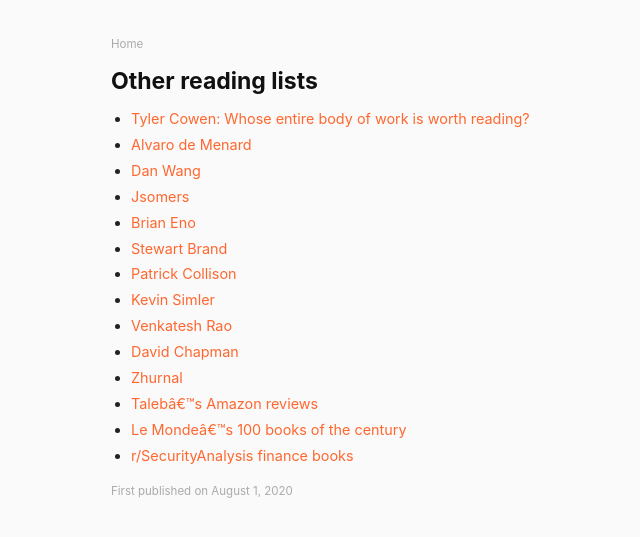
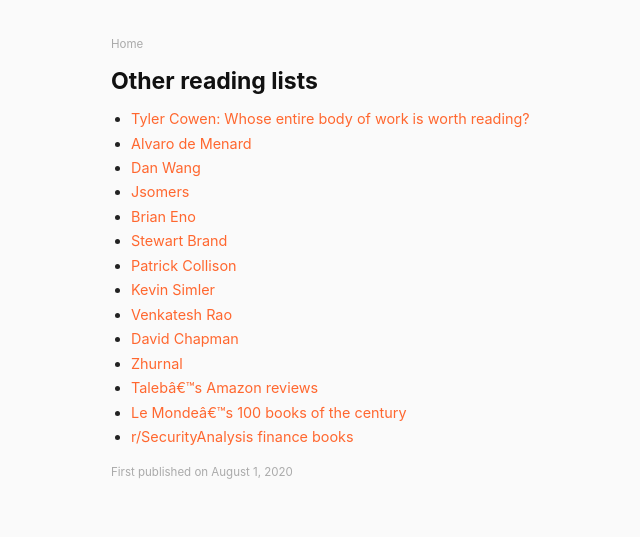
Before and after one commit to danschlz/danschulz.github.io, a Jekyll site: the page built from _posts/2020-08-01-other-reading-lists.md, in a window 1280 px wide. Shown: the top 537 px of the page, without its empty margins (249-889 px from the left). Built offline with Jekyll 4.4.1, drawn with Linux system fonts in a browser that asks for light colours.

Commit message:
Update main.css

```diff
--- a/assets/main.css
+++ b/assets/main.css
@@ -68,8 +68,8 @@ ol {
 }
 
 li {
-  margin-top: 0.3em;
-  margin-bottom: 0.3em;
+  margin-top: 0.2em;
+  margin-bottom: 0.2em;
 }
 
 hr {
```
